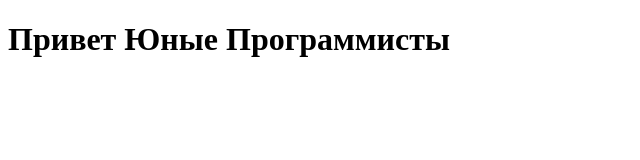
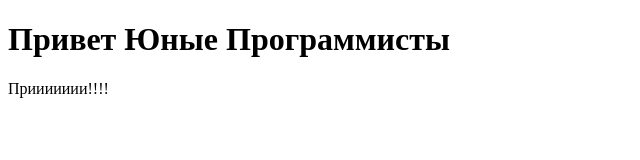
Before and after one commit to Milyausha17/da, a plain HTML site: page index.html in a window 1280 px wide. Shown: the whole page, without its empty margins (0-640 px from the left). Drawn offline with Linux system fonts and the light colour scheme.

Commit message:
second commit

```diff
--- a/index.html
+++ b/index.html
@@ -6,5 +6,8 @@
           <h1>
               Привет Юные Программисты
           </h1>
+          <p1>
+            Приииииии!!!!
+          </p1>
         </body>
 </html>
```
